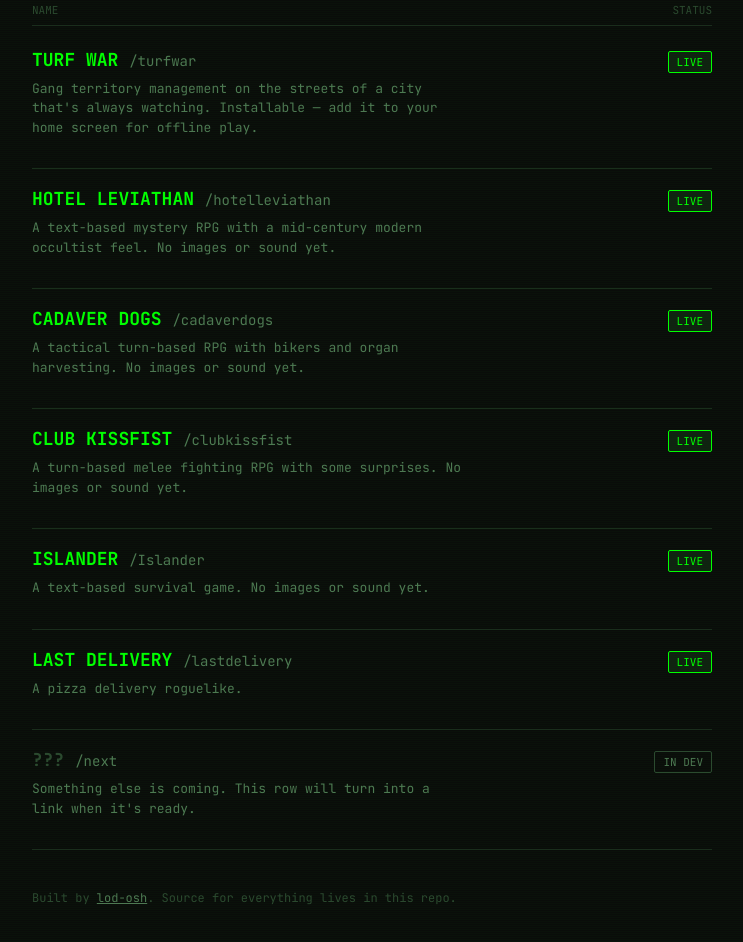
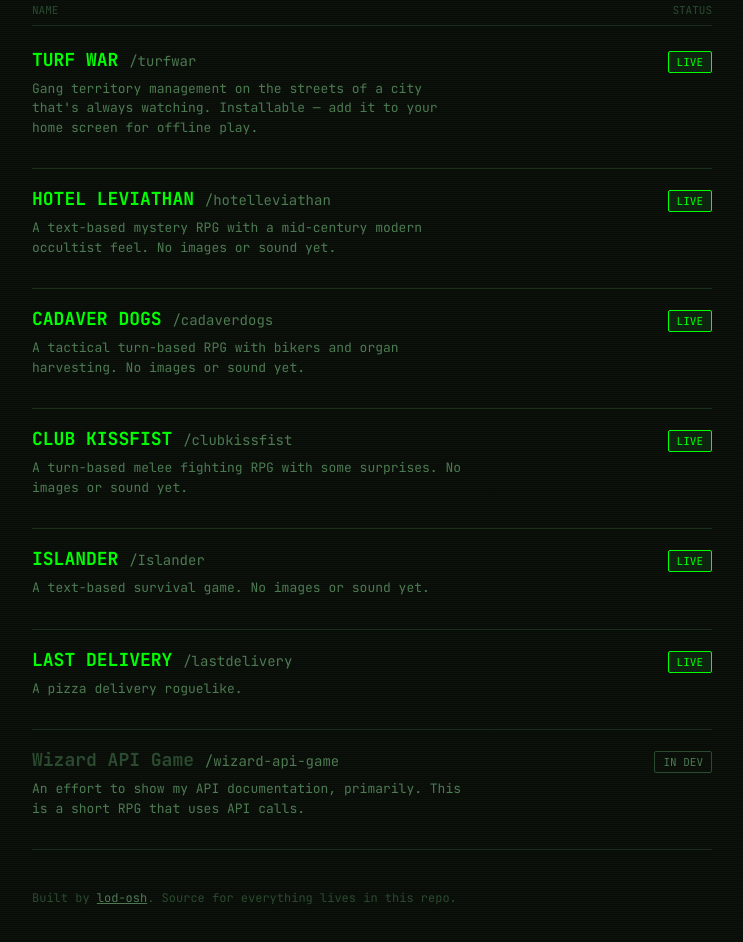
Before and after one commit to lod-osh/games, a plain HTML site: page index.html in a window 1280 px wide. Shown: the part 268-1210 px from the top of the page, without its empty margins (268-1011 px from the left). Drawn offline with Linux system fonts and the light colour scheme.

Commit message:
Revise entry for Wizard API Game
Updated entry name and description for the Wizard API Game.

```diff
--- a/index.html
+++ b/index.html
@@ -197,10 +197,10 @@
 
   <div class="entry placeholder">
     <div class="entry-row">
-      <span class="entry-name">??? <span class="entry-path">/next</span></span>
+      <span class="entry-name">Wizard API Game <span class="entry-path">/wizard-api-game</span></span>
       <span class="status status-dev">IN DEV</span>
     </div>
-    <p class="entry-desc">Something else is coming. This row will turn into a link when it's ready.</p>
+    <p class="entry-desc">An effort to show my API documentation, primarily. This is a short RPG that uses API calls.</p>
   </div>
 
   <p class="footer">Built by <a href="https://github.com/lod-osh" target="_blank" rel="noopener">lod-osh</a>. Source for everything lives in this repo.</p>
```
